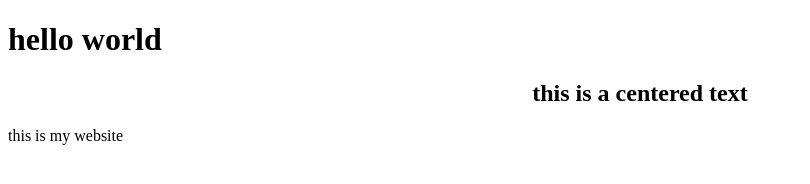
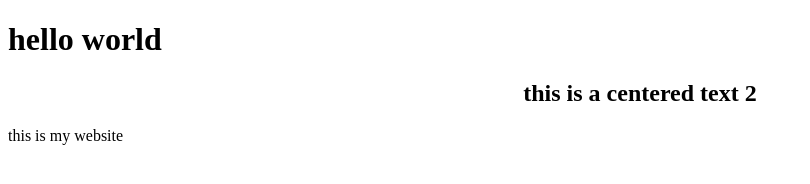
Before and after one commit to tomsgrigis/hello-me, a plain HTML site: page index.html in a window 1280 px wide. Shown: the whole page, without its empty margins (0-810 px from the left). Drawn offline with Linux system fonts and the light colour scheme.

Commit message:
added thing

```diff
--- a/index.html
+++ b/index.html
@@ -6,7 +6,7 @@
     <h1>hello world</h1>
 </head>
 <body>
-    <center><h2>this is a centered text</h2></center>
+    <center><h2>this is a centered text 2</h2></center>
     <p>this is my website</p>
 </body>
 </html>
```
